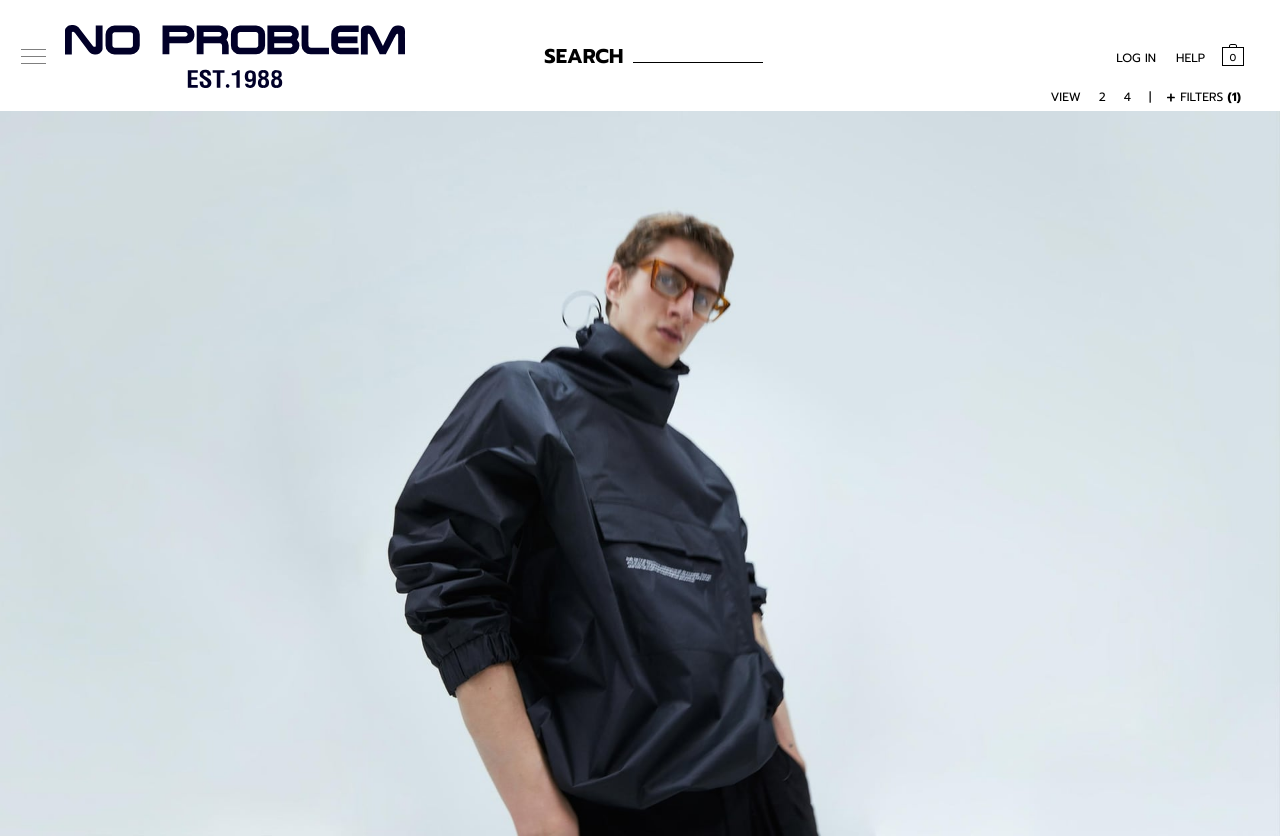
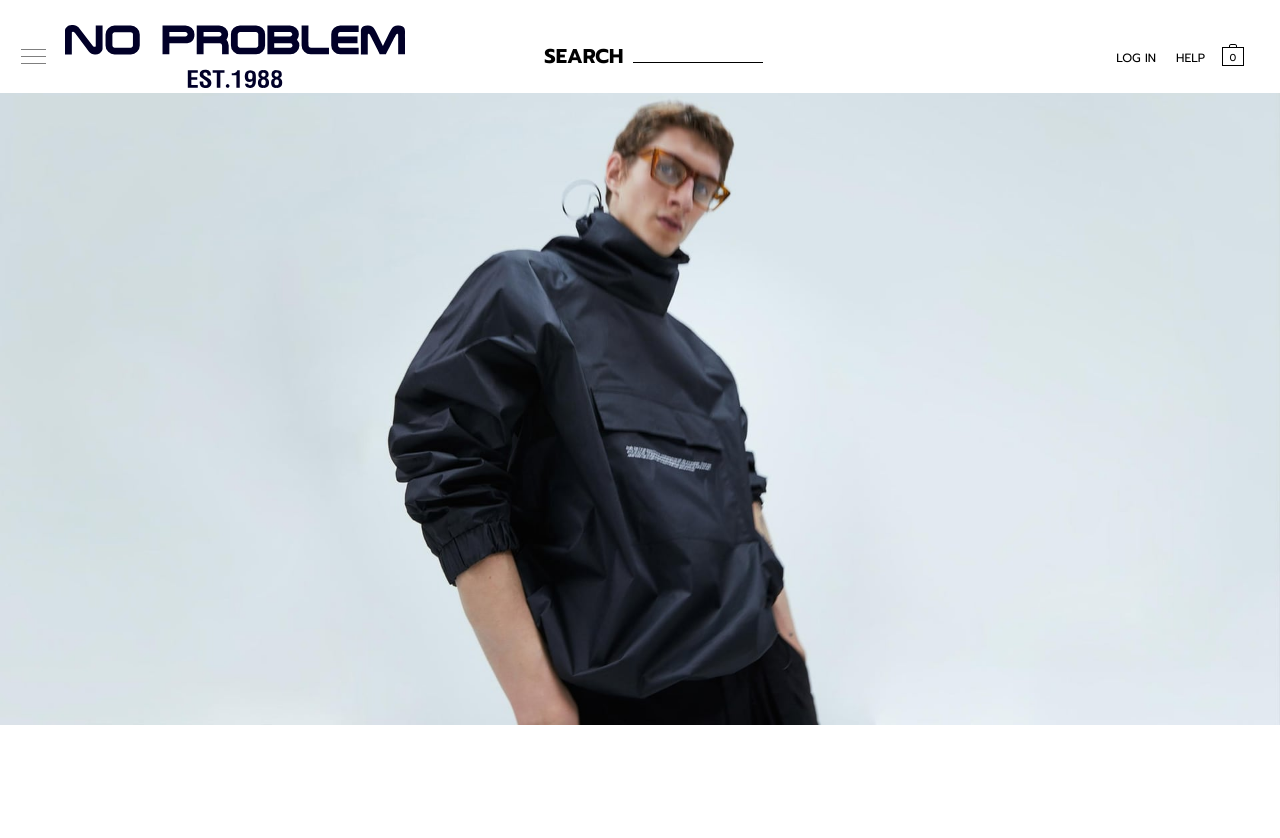
Before and after one commit to Githubpoozas/noproblemPrototype, a Vue app: page / in a window 1280 px wide. Shown: the top 838 px of the page. Built offline with nearby package versions, Linux system fonts and the light colour scheme.

Commit message:
fix home positon absolute

```diff
--- a/src/components/TopNav.vue
+++ b/src/components/TopNav.vue
@@ -61,6 +61,7 @@
     <CollectionFilter
       :panelOpen="panelOpen"
       @panelOpening="panelOpen = !panelOpen"
+      v-if="isCollection"
     ></CollectionFilter>
   </div>
 </template>
@@ -124,9 +125,14 @@ export default {
       console.log(routeName);
       if (routeName == "Home" || routeName == "Collection") {
         return true;
-      } else {
-        return false;
       }
+      return false;
+    },
+    isCollection() {
+      if (this.$route.name == "Collection") {
+        return true;
+      }
+      return false;
     },
   },
 
--- a/src/components/item/CollectionFilter.vue
+++ b/src/components/item/CollectionFilter.vue
@@ -1,10 +1,4 @@
 <template>
-  <!-- <div
-    class="filter__container"
-    :class="{ hover: isNavHover }"
-    @mouseenter="navIsHover"
-    @mouseleave="navNotHover"
-  > -->
   <div class="filter__container">
     <div class="filter__view__container">
       <div class="filter__view__wrapper">
--- a/src/store/index.js
+++ b/src/store/index.js
@@ -16,6 +16,7 @@ export default new Vuex.Store({
     products,
     cart: [],
     isNavHover: false,
+    twoCol: false
   },
   mutations: {
     NAV_IS_HOVER: state => {
--- a/src/views/Home.vue
+++ b/src/views/Home.vue
@@ -17,3 +17,12 @@ export default {
   },
 };
 </script>
+
+<style lang="scss" scope>
+.home {
+  position: absolute;
+  top: 0;
+  left: 0;
+  right: 0;
+}
+</style>
--- a/src/views/product/Collection.vue
+++ b/src/views/product/Collection.vue
@@ -7,7 +7,9 @@
       />
     </div>
     <div class="collection__products__container">
-      <ul class="collection__products__wrapper">
+      <ul class="collection__products__wrapper"
+
+      >
         <li
           class="collection__products__list"
           v-for="product in collections"
```
